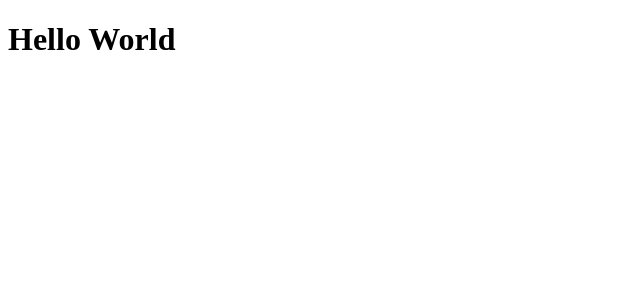
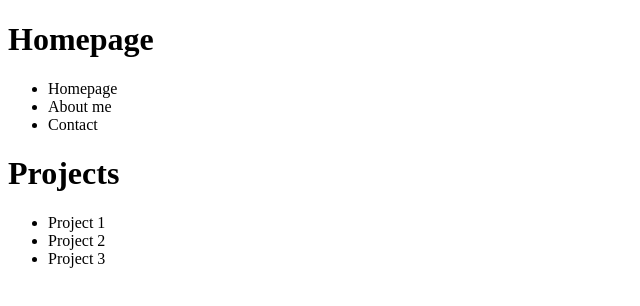
Before and after one commit to felipetavaresr/ReactJS, a React app: page / in a window 1280 px wide. Shown: the top 306 px of the page, without its empty margins (0-640 px from the left). Built offline with nearby package versions, Linux system fonts and the light colour scheme.

Commit message:
😀first propriety

```diff
--- a/src/App.js
+++ b/src/App.js
@@ -1,7 +1,26 @@
 import React from 'react';
 
+import Header from './components/Header';
+
 function App() {
-    return <h1>Hello World</h1>;
+    return (
+    <>
+        <Header title="Homepage">
+            <ul>
+                <li>Homepage</li>
+                <li>About me</li>
+                <li>Contact</li>
+            </ul>
+        </Header>
+        <Header title="Projects">
+            <ul>
+                <li>Project 1</li>
+                <li>Project 2</li>
+                <li>Project 3</li>
+            </ul>
+        </Header>
+    </>
+    );
 }
 
 export default App;
--- /dev/null
+++ b/src/components/Header.js
@@ -0,0 +1,11 @@
+import React from 'react';
+
+export default function Header({ title, children }) {
+    return (
+        <header>
+            <h1>{title}</h1>
+
+            {children}
+        </header>
+    );
+}
```
